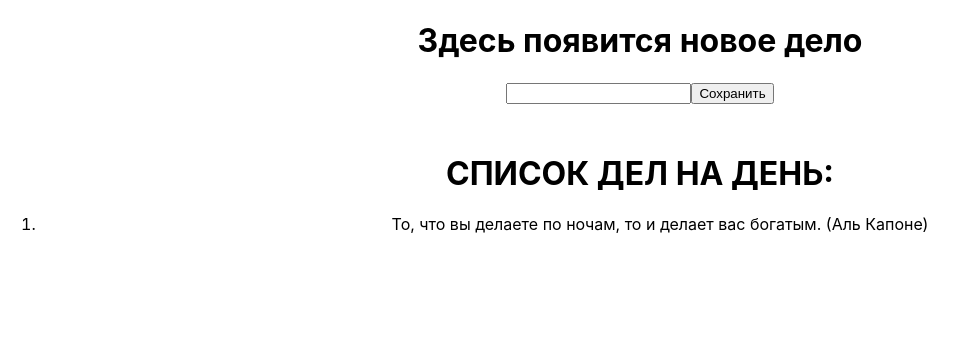
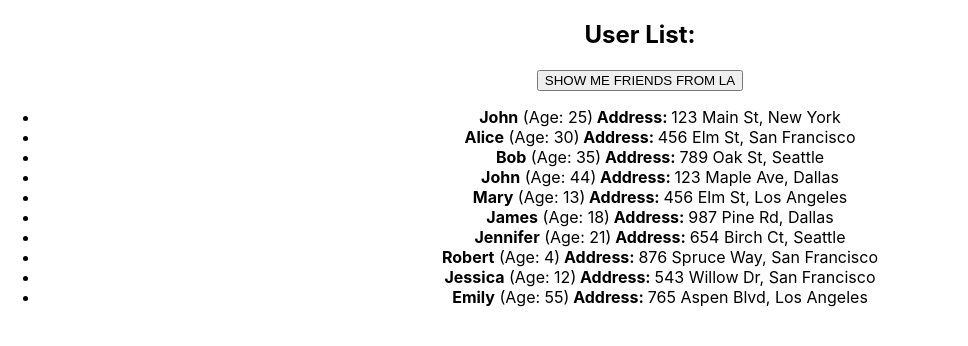
Before and after one commit to pijamaenota7/homework-front-main, a React (Create React App) app: page / in a window 1280 px wide. Shown: the top 346 px of the page, without its empty margins (0-968 px from the left). Built offline with nearby package versions, Linux system fonts and the light colour scheme.

Commit message:
second homework didnt pass

```diff
--- a/src/App.tsx
+++ b/src/App.tsx
@@ -8,8 +8,8 @@ function App() {
   return (
     <div className="App">
       {/* <HW1 /> */}
-      {/* <HW2 /> */}
-      <HW3 />
+      <HW2 />
+      {/* <HW3 /> */}
       {/*<HW4 />*/}
     </div>
   );
```
